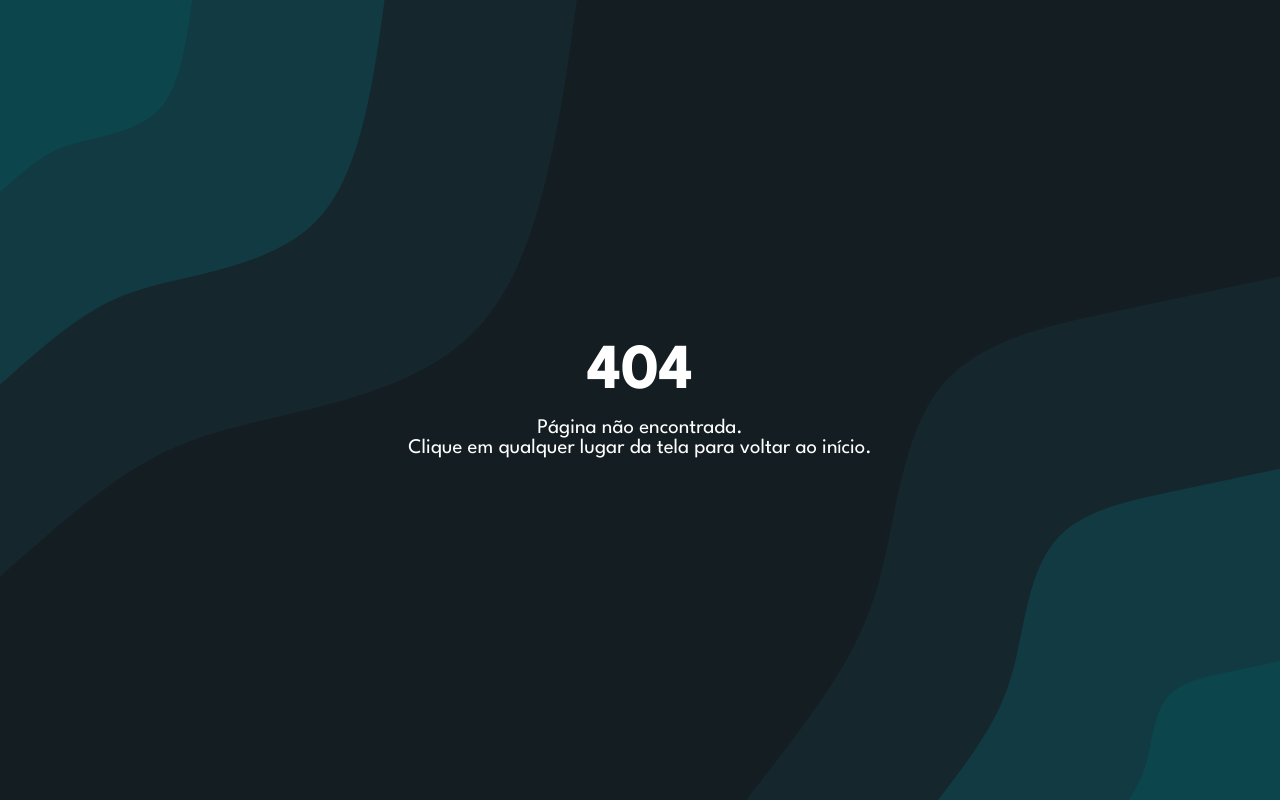
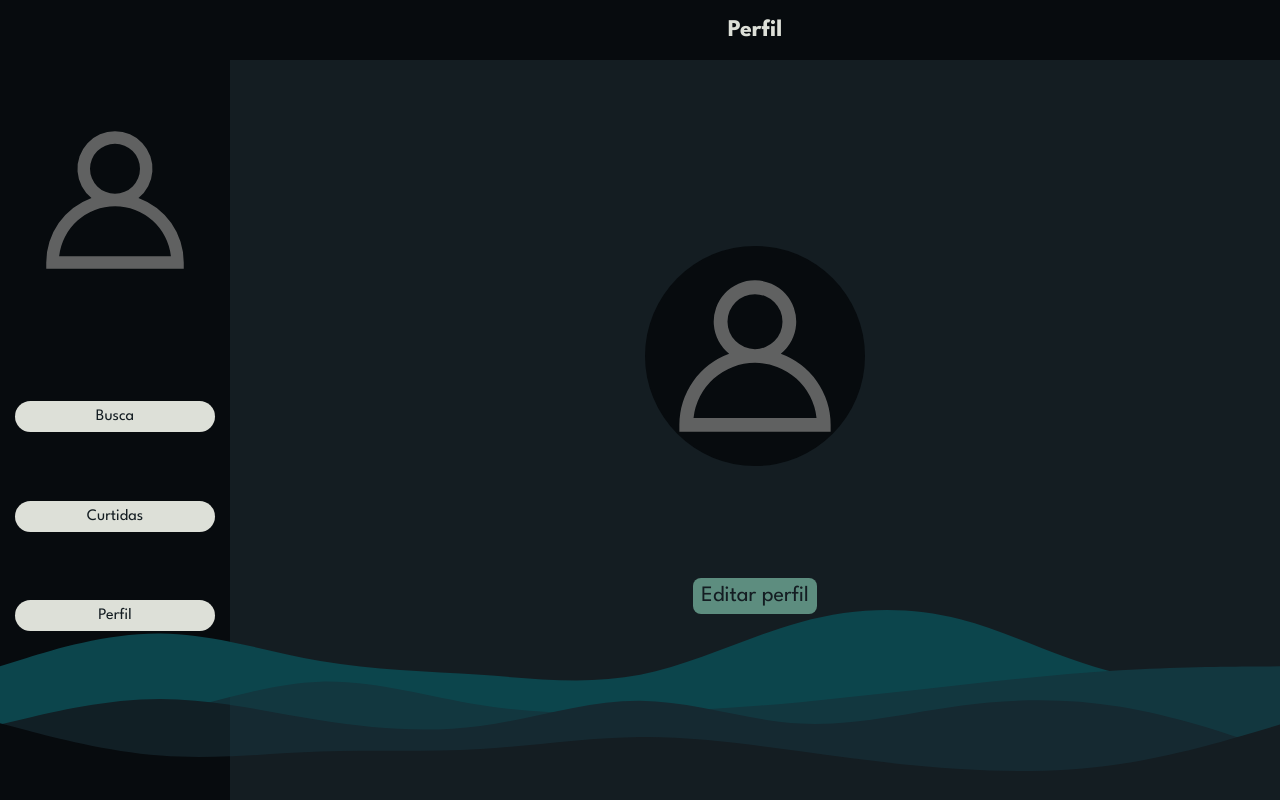
Before and after one commit to lauropera/oceanfy, a React (Create React App) app: page /trybetunes/profile in a window 1280 px wide. Before the commit this address had no page. Built offline with nearby package versions, Linux system fonts and the light colour scheme.

Commit message:
rotas gh pages

```diff
--- a/src/components/CardAlbum.js
+++ b/src/components/CardAlbum.js
@@ -20,7 +20,7 @@ class CardAlbum extends Component {
               artworkUrl100,
             }) => (
               <Link
-                to={ `/album/${collectionId}` }
+                to={ `/trybetunes/album/${collectionId}` }
                 data-testid={ `link-to-album-${collectionId}` }
                 key={ collectionId }
                 className="Song"
--- a/src/components/Header.js
+++ b/src/components/Header.js
@@ -37,14 +37,14 @@ class Header extends Component {
         ) : (
           <>
             <div className="User-Informations">
-              <Link to="/profile" className="Link-Picture">
+              <Link to="/trybetunes/profile" className="Link-Picture">
                 <img
                   src={ image || defaultUser }
                   alt={ `User ${name}` }
                   className="Header-Pic"
                 />
               </Link>
-              <Link to="/profile" className="Link-Name">
+              <Link to="/trybetunes/profile" className="Link-Name">
                 <p data-testid="header-user-name">{name}</p>
               </Link>
             </div>
@@ -52,21 +52,21 @@ class Header extends Component {
               <ul className="Links">
                 <Link
                   data-testid="link-to-search"
-                  to="/search"
+                  to="/trybetunes/search"
                   className="Link"
                 >
                   <li>Busca</li>
                 </Link>
                 <Link
                   data-testid="link-to-favorites"
-                  to="/favorites"
+                  to="/trybetunes/favorites"
                   className="Link"
                 >
                   <li>Curtidas</li>
                 </Link>
                 <Link
                   data-testid="link-to-profile"
-                  to="/profile"
+                  to="/trybetunes/profile"
                   className="Link"
                 >
                   <li>Perfil</li>
--- a/src/index.js
+++ b/src/index.js
@@ -2,13 +2,13 @@ import React from 'react';
 import ReactDOM from 'react-dom';
 import './index.css';
 import App from './App';
-import { HashRouter } from 'react-router-dom';
+import { BrowserRouter as Router } from 'react-router-dom';
 
 ReactDOM.render(
   <React.StrictMode>
-    <HashRouter>
+    <Router>
       <App />
-    </HashRouter>
+    </Router>
   </React.StrictMode>,
   document.getElementById('root'),
 );
--- a/src/pages/Login.js
+++ b/src/pages/Login.js
@@ -32,7 +32,7 @@ class Login extends Component {
 
   redirectToSearchPage = () => {
     const { history: { push } } = this.props;
-    push('/search');
+    push('/trybetunes/search');
   }
 
   render() {
--- a/src/pages/NotFound.js
+++ b/src/pages/NotFound.js
@@ -6,7 +6,7 @@ class ProfileEdit extends Component {
   render() {
     return (
       <Link
-        to="/search"
+        to="/trybetunes/search"
         data-testid="page-not-found"
         className="Link-Not-Found"
       >
--- a/src/pages/Profile.js
+++ b/src/pages/Profile.js
@@ -58,7 +58,7 @@ class Profile extends Component {
                 <p>{email}</p>
                 <p>{description}</p>
               </div>
-              <Link to="/profile/edit" className="Edit-Profile">
+              <Link to="/trybetunes/profile/edit" className="Edit-Profile">
                 Editar perfil
               </Link>
             </section>
--- a/src/pages/ProfileEdit.js
+++ b/src/pages/ProfileEdit.js
@@ -51,7 +51,7 @@ class ProfileEdit extends Component {
     const {
       history: { push },
     } = this.props;
-    push('/profile');
+    push('/trybetunes/profile');
   };
 
   validateNewInfo = () => {
```
